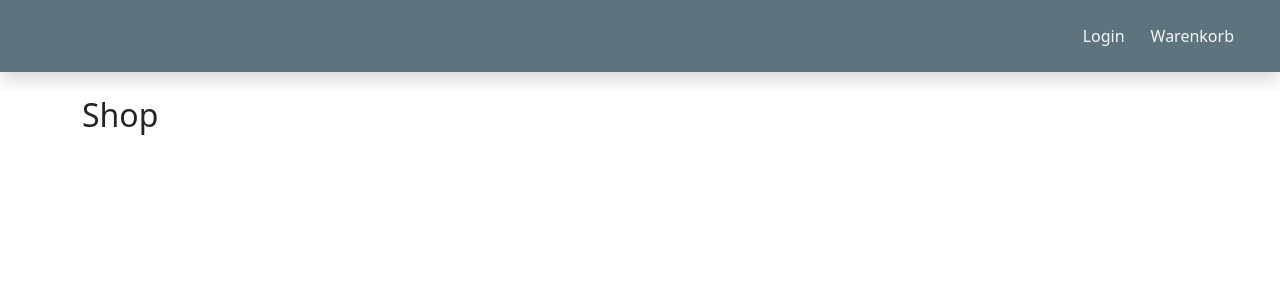
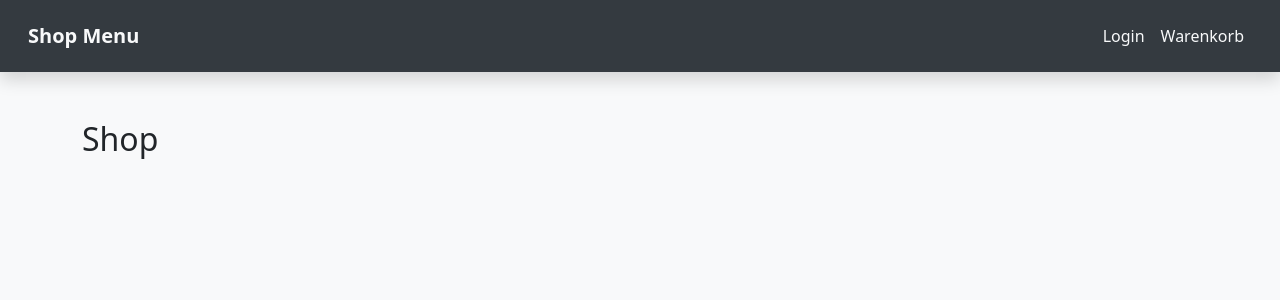
Before and after one commit to ThomasTannenberg/djangoPythonShop, a Django app: template shop/templates/shop/shop.html in a window 1280 px wide. Shown: the top 300 px of the page. Run offline with Django 5.2, Linux system fonts and the light colour scheme; the template is opened without the code that fills it, so the values that code supplies are empty; some libraries are stand-ins or nearby versions.

Commit message:
Update code organisation, improve UI and add navigation support
Reorganised the project structure for better maintainability and optimised the stylesheets for a more modern look. Added the Shop application to the Django settings and mapped the corresponding URL paths. Created the views for the Shop application and integrated them into the new templates for navigation within the shop.

```diff
--- a/djangoPythonShop/static/css/styles.css
+++ /dev/null
@@ -1,43 +0,0 @@
-/* Grundlegende Styling-Parameter */
-body {
-    font-family: 'Arial', sans-serif;
-    margin: 0;
-    padding: 0;
-    background-color: #f4f4f4; /* Hintergrundfarbe der Seite */
-}
-
-/* Navbar-Styling */
-.navbar {
-    box-shadow: 0 2px 4px rgba(0,0,0,.1); /* Weichere Schattierung für die Navbar */
-}
-
-/* Navbar Links */
-.nav-link {
-    color: #ffffff !important; /* Stellt sicher, dass die Link-Farben überschrieben werden */
-    transition: color 0.3s ease-in-out; /* Sanfte Übergangseffekte für Hover */
-}
-
-/* Hover-Effekte für Navbar Links */
-.nav-link:hover, .navbar-brand:hover {
-    color: #cadeef !important; /* Hellere Farbe beim Darüberfahren */
-}
-
-/* Warenkorb und Login spezifisches Styling */
-.navbar .navbar-nav .nav-link {
-    margin-right: 10px; /* Abstand zwischen den Links */
-}
-
-/* Responsive Verhalten */
-@media (max-width: 992px) {
-    .navbar-collapse {
-        background-color: #5D737E; /* Hintergrundfarbe für kollabierte Navbar auf kleinen Bildschirmen */
-    }
-
-    .navbar-nav {
-        margin-top: 10px;
-    }
-
-    .nav-link {
-        padding: 10px 15px; /* Größere Klickbereiche auf kleineren Bildschirmen */
-    }
-}
--- a/djangoPythonShop/urls.py
+++ b/djangoPythonShop/urls.py
@@ -1,22 +1,42 @@
 """
-URL configuration for djangoPythonShop project.
+HAUPT URL KLASSE
+djangoShop/djangoShop/urls.py
 
-The `urlpatterns` list routes URLs to views. For more information please see:
-    https://docs.djangoproject.com/en/5.0/topics/http/urls/
-Examples:
-Function views
-    1. Add an import:  from my_app import views
-    2. Add a URL to urlpatterns:  path('', views.home, name='home')
-Class-based views
-    1. Add an import:  from other_app.views import Home
-    2. Add a URL to urlpatterns:  path('', Home.as_view(), name='home')
-Including another URLconf
-    1. Import the include() function: from django.urls import include, path
-    2. Add a URL to urlpatterns:  path('blog/', include('blog.urls'))
+Dieses Modul konfiguriert die zentralen URL-Routen der Django-Anwendung djangoShop.
+Es ist dafür zuständig, die oberste Ebene der URL-Navigation zu definieren,
+indem es sowohl die standardmäßigen Django-Admin-Pfade als auch die Anwendungs-spezifischen Pfade,
+die in anderen Modulen definiert sind, einschließt.
+
+Die 'urlpatterns'-Liste definiert hier zwei wesentliche Routen:
+1. 'admin/': Leitet Anfragen an die Django-Admin-Oberfläche weiter.
+Dies ermöglicht den administrativen Zugriff auf das Backend der Anwendung,
+welches für die Verwaltung der Datenbankinhalte genutzt wird.
+
+2. '': (leerer Pfad) - Dieser Pfad inkludiert die URL-Konfigurationen aus dem 'shop'-Modul,
+was bedeutet, dass alle URLs, die im 'shop.urls'-Modul definiert sind,
+als Unterpfade der Haupt-URL behandelt werden.
+Dadurch wird eine klare Trennung der verschiedenen Anwendungsteile erreicht,
+und die URL-Struktur bleibt organisiert und erweiterbar.
+
+Das Einbinden der 'shop.urls' in die Haupt-URL-Konfiguration erlaubt
+eine modulare Entwicklung der Anwendung,
+indem spezifische Funktionen und Routen in separaten Modulen gehandhabt werden können.
+
+~ Thomas Tannenberg, 2024
 """
+
 from django.contrib import admin
-from django.urls import path
+from django.urls import path, include
 
 urlpatterns = [
+
+    # Definiert den Zugriffspfad zur Django-Admin-Seite.
+    # 'admin.site.urls' verweist auf eine Reihe von URLs,
+    # die von Django für die Admin-Oberfläche vorgegeben sind.
     path('admin/', admin.site.urls),
+
+    # Inkludiert die URL-Konfigurationen aus dem 'shop'-Modul.
+    # Der leere String als Pfad bedeutet, dass alle im 'shop.urls'
+    # definierten Pfade direkt unter dem Wurzelpfad der Anwendung verfügbar sind.
+    path('', include('shop.urls')),
 ]
--- a/shop/templates/shop/index.html
+++ b/shop/templates/shop/index.html
@@ -1,36 +1,29 @@
 <!DOCTYPE html>
 <html lang="de">
 <head>
-    <!-- Lädt statische Dateien wie CSS und JavaScript -->
-    {% load static %}
+    {% load static %} <!-- Django-Tag zum Laden statischer Dateien -->
 
     <meta charset="UTF-8">
-    <!-- Titel der Webseite -->
-    <title>Shop - The Ultimative</title>
+    <title>Shop - The Ultimative</title> <!-- Titel der Webseite -->
 
-    <!-- Verlinkung der CSS-Dateien für das Styling der Seite -->
+    <!-- Haupt-Bootstrap-CSS -->
+    <link rel="stylesheet" href="{% static 'css/bootstrap.min.css' %}">
+    <!-- Font Awesome für Icons -->
+    <link rel="stylesheet" href="https://cdnjs.cloudflare.com/ajax/libs/font-awesome/5.15.3/css/all.min.css">
+    <!-- Eigene Stildefinitionen -->
     <link rel="stylesheet" href="{% static 'css/styles.css' %}">
-
-    <!-- Bootstrap für das Layout und Font Awesome für Icons -->
-    <link href="https://cdn.jsdelivr.net/npm/bootstrap@5.3.0-alpha1/dist/css/bootstrap.min.css" rel="stylesheet"
-          integrity="sha384-GLhlTQ8iRABdZLl6O3oVMWSktQOp6b7In1Zl3/Jr59b6EGGoI1aFkw7cmDA6j6gD" crossorigin="anonymous">
-    <link rel="stylesheet" href="https://cdnjs.cloudflare.com/ajax/libs/font-awesome/5.15.3/css/all.min.css">
-
 </head>
 <body>
 
-{% include 'shop/menu.html' %} <!-- Einbindung des Menüs der Webseite -->
+{% include 'shop/menu.html' %} <!-- Einbindung des Menüs -->
 
-<div class="container">
+<div class="container mt-5">
     {% block content %}
-        <!-- Hauptinhalt der Seite, wird auf den spezifischen Seiten mit Inhalt gefüllt -->
+        <!-- Hier wird der individuelle Inhalt der Seite eingefügt -->
     {% endblock content %}
 </div>
 
-<!-- Einbindung von JavaScript-Dateien -->
-<script src="https://cdn.jsdelivr.net/npm/bootstrap@5.3.0-alpha1/dist/js/bootstrap.bundle.min.js"
-        integrity="sha384-w76AqPfDkMBDXo30jS1Sgez6pr3x5MlQ1ZAGC+nuZB+EYdgRZgiwxhTBTkF7CXvN"
-        crossorigin="anonymous"></script>
-<!-- Bootstrap JavaScript für interaktive Elemente wie Dropdowns und Modals -->
+<!-- Bootstrap Bundle JS, inklusive Popper für Tooltips und Popovers -->
+<script src="js/bootstrap.bundle.min.js"></script>
 </body>
 </html>
--- a/shop/templates/shop/menu.html
+++ b/shop/templates/shop/menu.html
@@ -1,9 +1,9 @@
 <!-- Navigation Bar -->
-<nav class="navbar navbar-expand-lg shadow p-3 mb-4" style="background-color: #5D737E;">
+<nav class="navbar navbar-expand-lg shadow p-3 mb-4">
     <!-- Moderner Blaugrau-Farbton -->
     <div class="container-fluid">
         <!-- Logo und Titel der Website, fungiert als Link zur Startseite -->
-        <a class="navbar-brand link-light" href="{% url 'shop' %}"Shop Menu</a>
+        <a class="navbar-brand link-light" href="{% url 'shop' %}">Shop Menu</a>
 
         <!-- Toggler Button: Wird auf kleinen Bildschirmen angezeigt, um die Navigation einzublenden -->
         <button class="navbar-toggler" type="button" data-bs-toggle="collapse" data-bs-target="#navbarNavAltMarkup"
--- a/shop/urls.py
+++ b/shop/urls.py
@@ -0,0 +1,32 @@
+"""
+URL KLASSE von shop
+djangoShop/djangoShop/shop/urls.py
+
+Dieses Modul definiert die URL-Konfiguration für den 'shop'-Bereich
+der Django-Anwendung djangoShop. Es importiert Django's 'path'-Funktion
+sowie die View-Funktionen aus dem aktuellen Modul, um die URL-Pfade mit den entsprechenden
+Views zu verknüpfen. Die 'urlpatterns'-Liste enthält die Pfade, die definiert werden,
+einschließlich der Hauptseite des Shops, des Warenkorbs und der Kasse.
+Jeder Pfad ist mit einer spezifischen View-Funktion verbunden
+und hat einen eindeutigen Namen, der für das Routing
+und die Referenzierung in Templates und Views genutzt wird.
+
+~ Thomas Tannenberg, 2024
+"""
+
+from django.urls import path
+from . import views
+
+urlpatterns = [
+    # Der Root-Pfad ('') wird für die Hauptseite des Shops verwendet.
+    # Ruft die 'shop'-View-Funktion auf, wenn die Basis-URL des Shops aufgerufen wird.
+    path('', views.shop, name='shop'),
+
+    # Definiert den Pfad für den Warenkorb. 'warenkorb/' führt zur 'warenkorb'-View,
+    # die die Seite des Warenkorbs rendert.
+    path('warenkorb/', views.warenkorb, name='warenkorb'),
+
+    # Definiert den Pfad für die Kasse. 'kasse/' leitet die Anfrage an die 'kasse'-View weiter,
+    # welche die Checkout-Seite des Shops anzeigt.
+    path('kasse/', views.kasse, name='kasse'),
+]
--- /dev/null
+++ b/static/css/styles.css
@@ -0,0 +1,28 @@
+/* Grundlegende Stildefinitionen für die Webseite */
+
+body {
+    background-color: #f8f9fa; /* Hintergrundfarbe für einen modernen Look */
+}
+
+.navbar {
+    background-color: #343a40; /* Dunkler Blaugrau-Farbton für die Navigationsleiste */
+}
+
+.nav-link {
+    color: #ffffff; /* Weiße Textfarbe für Links */
+}
+
+.nav-link:hover {
+    color: #f8f9fa; /* Helle Farbe beim Überfahren der Links */
+}
+
+/* Anpassungen für das Logo und den Titel im Menü */
+.navbar-brand {
+    color: #ffffff; /* Weiße Textfarbe */
+    font-weight: bold; /* Fettdruck für bessere Sichtbarkeit */
+}
+
+/* Stil für den Warenkorb- und Login-Link */
+.nav-item {
+    margin-left: 20px; /* Abstand zwischen den Navigationslinks */
+}
```
Also changed, not shown: djangoPythonShop/settings.py (+7 -1 lines), shop/views.py (+40 -1 lines), static/css/bootstrap.min.css (renamed from djangoPythonShop/static/css/bootstrap.min.css), static/js/bootstrap.bundle.min.js (renamed from djangoPythonShop/static/js/bootstrap.bundle.min.js).
